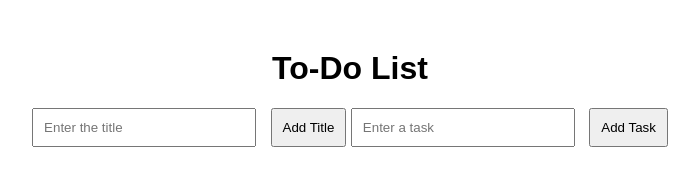
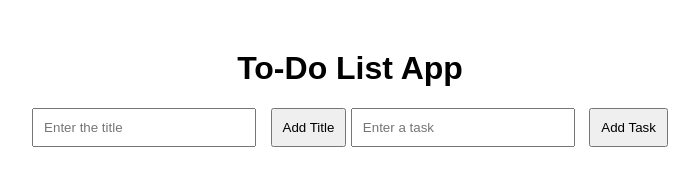
Before and after one commit to Ishikachhokar/To-Do-list, a plain HTML site: page index.html in a window 1280 px wide. Shown: the whole page, without its empty margins (290-989 px from the left). Drawn offline with Linux system fonts and the light colour scheme.

Commit message:
First to-do app

```diff
--- a/index.html
+++ b/index.html
@@ -7,7 +7,7 @@
     <link rel="stylesheet" href="style.css">
 </head>
 <body>
-    <h1>To-Do List</h1>
+    <h1>To-Do List App</h1>
     <!-- For title input -->
     <input type="text" id="groupTitle" placeholder="Enter the title">
     <button id="addTitle">Add Title</button>
```
